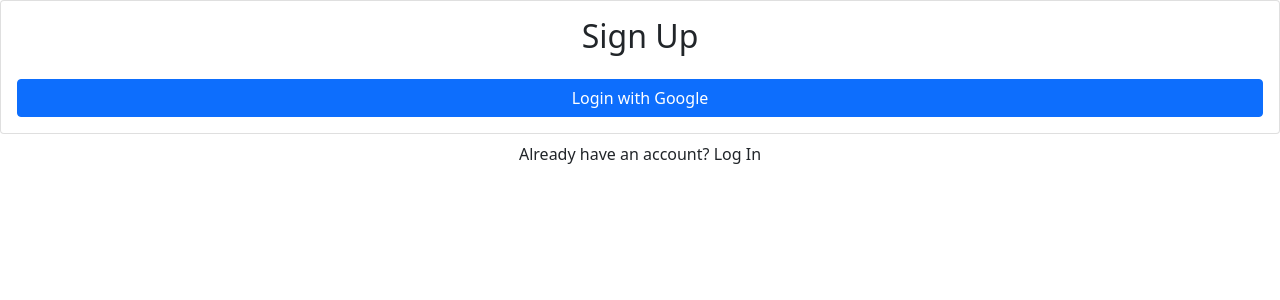
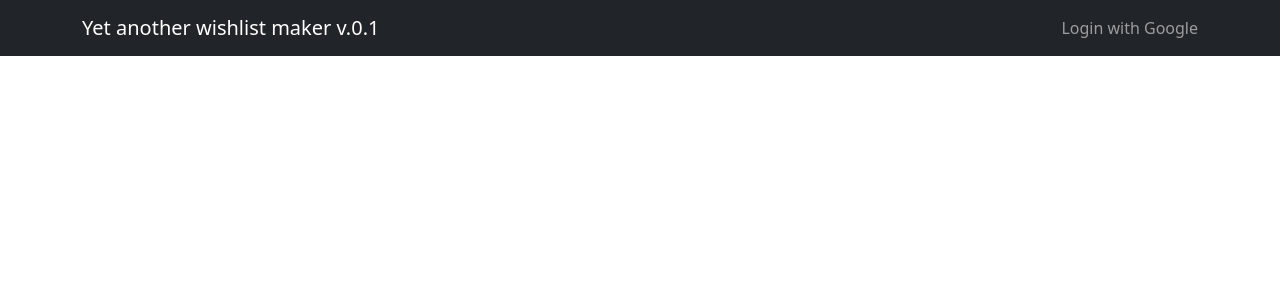
Before and after one commit to devalv/yawm-frontend, a React (Create React App) app: page / in a window 1280 px wide. Shown: the top 300 px of the page. Built offline with nearby package versions, Linux system fonts and the light colour scheme; no server answers.

Commit message:
Authentication moved to navbar.

```diff
--- a/src/components/Auth.js
+++ b/src/components/Auth.js
@@ -1,5 +1,7 @@
 import React, { Component } from 'react';
-import {Card, Button} from "react-bootstrap";
+import {Navbar, Container, NavbarBrand, Nav, NavItem} from "react-bootstrap";
+import NavbarToggle from "react-bootstrap/NavbarToggle";
+import NavbarCollapse from "react-bootstrap/NavbarCollapse";
 
 
 class Auth extends Component {
@@ -17,17 +19,14 @@ class Auth extends Component {
   };
 
   setCookie = (c_name, c_value, ex_days) => {
-    console.log('setting cookie');
     let current_d = new Date();
     current_d.setTime(current_d.getTime() + (ex_days*24*60*60*1000));
 
     let expires = "expires="+ current_d.toUTCString();
     document.cookie = c_name + "=" + c_value + ";" + expires + ";path=/";
-    console.log('cookie was set');
   };
 
   getCookie = (c_name) => {
-    console.log('getting cookie');
     let name = c_name + "=";
     let decodedCookie = decodeURIComponent(document.cookie);
     let ca = decodedCookie.split(';');
@@ -44,13 +43,10 @@ class Auth extends Component {
   }
 
   authenticate = () => {
-    console.log('authenticate called');
     let accessToken = (window.location.search.match(/authToken=([^&]+)/) || [])[1];
 
     if (!accessToken) {
-        console.log('there is no access token on location');
         accessToken = this.getCookie('access_token');
-        console.log('token from cookie:', accessToken);
     }
 
     if (accessToken) {
@@ -67,7 +63,6 @@ class Auth extends Component {
   }
 
   checkUserSessionStatus = (accessToken) => {
-    console.log('access token:', accessToken);
     const request = {
         method: 'GET',
         headers: {
@@ -108,17 +103,27 @@ class Auth extends Component {
   }
 
   render() {
+        const googleLogin = () => {
+         window.location.href = this.state.producerLoginRedirectEndpoint + "?state=" + process.env.REACT_APP_STATE;
+        }
       return (
           <>
-              {this.state.userLoggedIn ?
-                  <Card>
-                      <Card.Body>
-                          <h2 className="text-center mb-4">{this.state.userName} you are now logged in!</h2>
-                          <Button className="w-100" onClick={this.logout}>Logout</Button>
-                      </Card.Body>
-                  </Card> :
-                  <Login producerLoginRedirectEndpoint={this.state.producerLoginRedirectEndpoint}/>
-              }
+              <Navbar bg="dark" variant="dark">
+                  <Container>
+                      <NavbarBrand href="#home">Yet another wishlist maker v.0.1</NavbarBrand>
+                      <NavbarToggle />
+                      <NavbarCollapse className="justify-content-end">
+                          <Nav>
+                            {this.state.userLoggedIn ?
+                              //   TODO: @devalv показывать Anonymous если не залогинен. При наведении показывать login с ссылкой
+                              //   TODO: @devalv аналогично для того кто уже вошел
+                            <NavItem onClick={this.logout}><Navbar.Text>{this.state.userName} you are now logged in</Navbar.Text></NavItem>:
+                            <NavItem onClick={googleLogin}><Navbar.Text>Login with Google</Navbar.Text></NavItem>
+                            }
+                          </Nav>
+                      </NavbarCollapse>
+                </Container>
+              </Navbar>
 
           </>
       );
@@ -126,24 +131,16 @@ class Auth extends Component {
 }
 
 
-function Login(props) {
-  const googleLogin = () => {
-    window.location.href = props.producerLoginRedirectEndpoint + "?state=" + process.env.REACT_APP_STATE;
-  }
-
-  return (
-      <>
-          <Card>
-              <Card.Body>
-                  <h2 className="text-center mb-4">Sign Up</h2>
-                  <Button className="w-100" onClick={googleLogin}>Login with Google</Button>
-              </Card.Body>
-          </Card>
-          <div className="w-100 text-center  mt-2">
-            Already have an account? Log In
-        </div>
-      </>
-  );
-}
+// function Login(props) {
+//   const googleLogin = () => {
+//     window.location.href = props.producerLoginRedirectEndpoint + "?state=" + process.env.REACT_APP_STATE;
+//   }
+//
+//   return (
+//       <>
+//           <NavbarToggle onClick={googleLogin}><Navbar.Text>Login with Google</Navbar.Text></NavbarToggle>
+//       </>
+//   );
+// }
 
 export default Auth;
```
